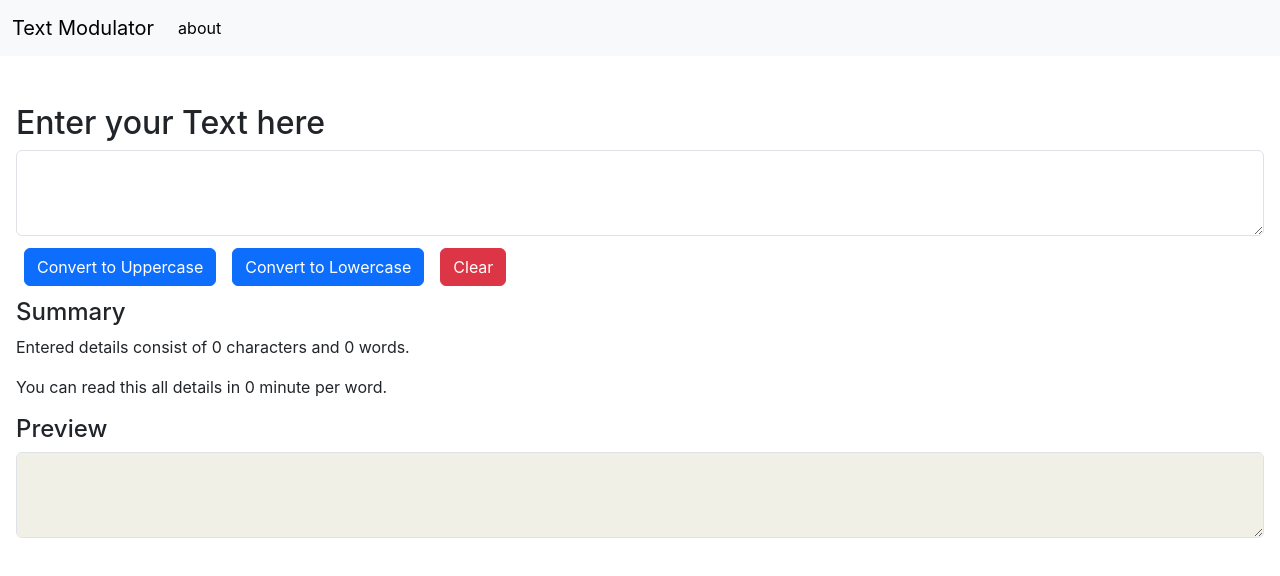
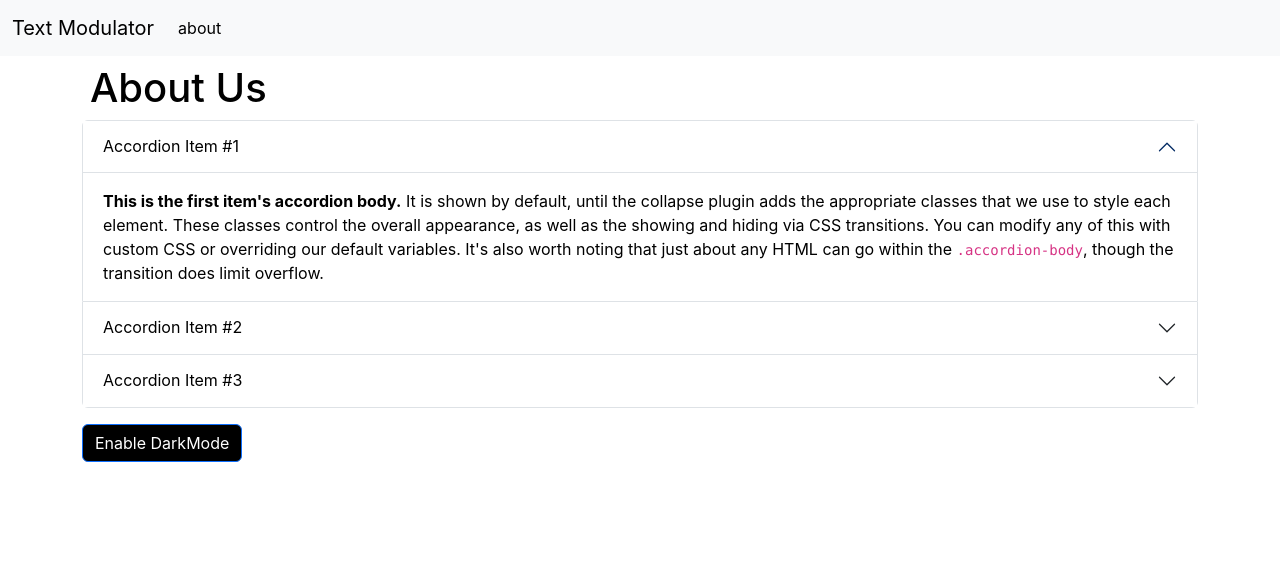
Before and after one commit to anoopbk123/text-modulator, a React (Create React App) app: page / in a window 1280 px wide. Shown: the top 576 px of the page. Built offline with nearby package versions, Linux system fonts and the light colour scheme.

Commit message:
about added

```diff
--- a/src/App.js
+++ b/src/App.js
@@ -4,21 +4,25 @@
 import TextConverter from './components/TextConverter';
 import Alert from './components/Alert';
 import { useState } from 'react';
+import About from './components/About';
 
 function App() {
   const [alert, setAlert] = useState(null);
+
   const setAlertMsg = (message, type)=>{
     setAlert({
       msg: message,
       type: type
-    })
+    });
+    setTimeout(()=>{setAlert(null)}, 3000);
   }
-  setTimeout(()=>{setAlert(null)}, 3000)
+
   return (
     <>
       <Navbar title = "Text Modulator" about = "about" />
       <Alert alert={alert}/>
-      <TextConverter setAlertMsg={setAlertMsg} heading="Enter your Text here" />
+      <About/>
+      {/* <TextConverter setAlertMsg={setAlertMsg} heading="Enter your Text here" /> */}
     </>
   );
 }
--- /dev/null
+++ b/src/components/About.js
@@ -0,0 +1,153 @@
+import React, {useState} from "react";
+
+export default function About() {
+
+    const [mode, setMode] = useState({
+        color: "black",
+        backgroundColor: "white"
+    });
+
+    //to change button color for dark mode
+    const [btnColor, setBtnColour] = useState({
+        color: "white",
+        backgroundColor: "black"
+    });
+
+    //to change button text for dark mode
+    const [btnMode, setBtnMode] = useState('Enable DarkMode')
+
+
+    const handleMode = (event) =>{
+        if(mode.color == 'black'){
+            setMode({
+                color: "white",
+                backgroundColor:"black"
+            });
+
+            setBtnMode('Enable LightMode');
+            setBtnColour({
+                color:'black',
+                backgroundColor:'white'
+            })
+        }
+        else{
+            setMode({
+                color: "black",
+                backgroundColor:"white"
+            })
+            event.target.style.color = "white";
+            event.target.style.backgroundColor = "black";
+            setBtnMode('Enable DarkMode');
+            setBtnColour({
+                color:'white',
+                backgroundColor:'black'
+            })
+        }
+    }
+
+
+  return (
+    <div className="container" style={mode}>
+        <h1 style={mode} className="my-2 mx-2">About Us</h1>
+      <div className="accordion" id="accordionExample" style={mode}>
+        <div className="accordion-item" style={mode}>
+          <h2 className="accordion-header" style={mode}>
+            <button
+              style={mode}
+              className="accordion-button"
+              type="button"
+              data-bs-toggle="collapse"
+              data-bs-target="#collapseOne"
+              aria-expanded="true"
+              aria-controls="collapseOne"
+            >
+              Accordion Item #1
+            </button>
+          </h2>
+          <div
+            style={mode}
+            id="collapseOne"
+            className="accordion-collapse collapse show"
+            data-bs-parent="#accordionExample"
+          >
+            <div className="accordion-body" style={mode}>
+              <strong>This is the first item's accordion body.</strong> It is
+              shown by default, until the collapse plugin adds the appropriate
+              classes that we use to style each element. These classes control
+              the overall appearance, as well as the showing and hiding via CSS
+              transitions. You can modify any of this with custom CSS or
+              overriding our default variables. It's also worth noting that just
+              about any HTML can go within the <code>.accordion-body</code>,
+              though the transition does limit overflow.
+            </div>
+          </div>
+        </div>
+        <div className="accordion-item" style={mode}>
+          <h2 className="accordion-header" style={mode}>
+            <button
+              style={mode}
+              className="accordion-button collapsed"
+              type="button"
+              data-bs-toggle="collapse"
+              data-bs-target="#collapseTwo"
+              aria-expanded="false"
+              aria-controls="collapseTwo"
+            >
+              Accordion Item #2
+            </button>
+          </h2>
+          <div
+            style={mode}
+            id="collapseTwo"
+            className="accordion-collapse collapse"
+            data-bs-parent="#accordionExample"
+          >
+            <div className="accordion-body">
+              <strong>This is the second item's accordion body.</strong> It is
+              hidden by default, until the collapse plugin adds the appropriate
+              classes that we use to style each element. These classes control
+              the overall appearance, as well as the showing and hiding via CSS
+              transitions. You can modify any of this with custom CSS or
+              overriding our default variables. It's also worth noting that just
+              about any HTML can go within the <code>.accordion-body</code>,
+              though the transition does limit overflow.
+            </div>
+          </div>
+        </div>
+        <div className="accordion-item" style={mode}>
+          <h2 className="accordion-header" style={mode}>
+            <button
+              style={mode}
+              className="accordion-button collapsed"
+              type="button"
+              data-bs-toggle="collapse"
+              data-bs-target="#collapseThree"
+              aria-expanded="false"
+              aria-controls="collapseThree"
+            >
+              Accordion Item #3
+            </button>
+          </h2>
+          <div
+            style={mode}
+            id="collapseThree"
+            className="accordion-collapse collapse"
+            data-bs-parent="#accordionExample"
+          >
+            <div className="accordion-body" style={mode}>
+              <strong>This is the third item's accordion body.</strong> It is
+              hidden by default, until the collapse plugin adds the appropriate
+              classes that we use to style each element. These classes control
+              the overall appearance, as well as the showing and hiding via CSS
+              transitions. You can modify any of this with custom CSS or
+              overriding our default variables. It's also worth noting that just
+              about any HTML can go within the <code>.accordion-body</code>,
+              though the transition does limit overflow.
+            </div>
+          </div>
+        </div>
+      </div>
+      <button style={btnColor} onClick={handleMode} type="button" className="btn btn-primary my-3">{btnMode}</button>
+    </div>
+  );
+}
--- a/src/components/TextConverter.js
+++ b/src/components/TextConverter.js
@@ -7,7 +7,12 @@
   const handleUpperClick = () => {
     const UpperCase = text.toUpperCase();
     setText(UpperCase);
-    props.setAlertMsg('Converted to UpperCase', 'success')
+    if(text.trim()){
+      props.setAlertMsg('Converted to UpperCase', 'success')
+    }
+    else{
+      props.setAlertMsg('Please enter text', 'Error')
+    }
   };
 
   const handleLower = () => {
```
